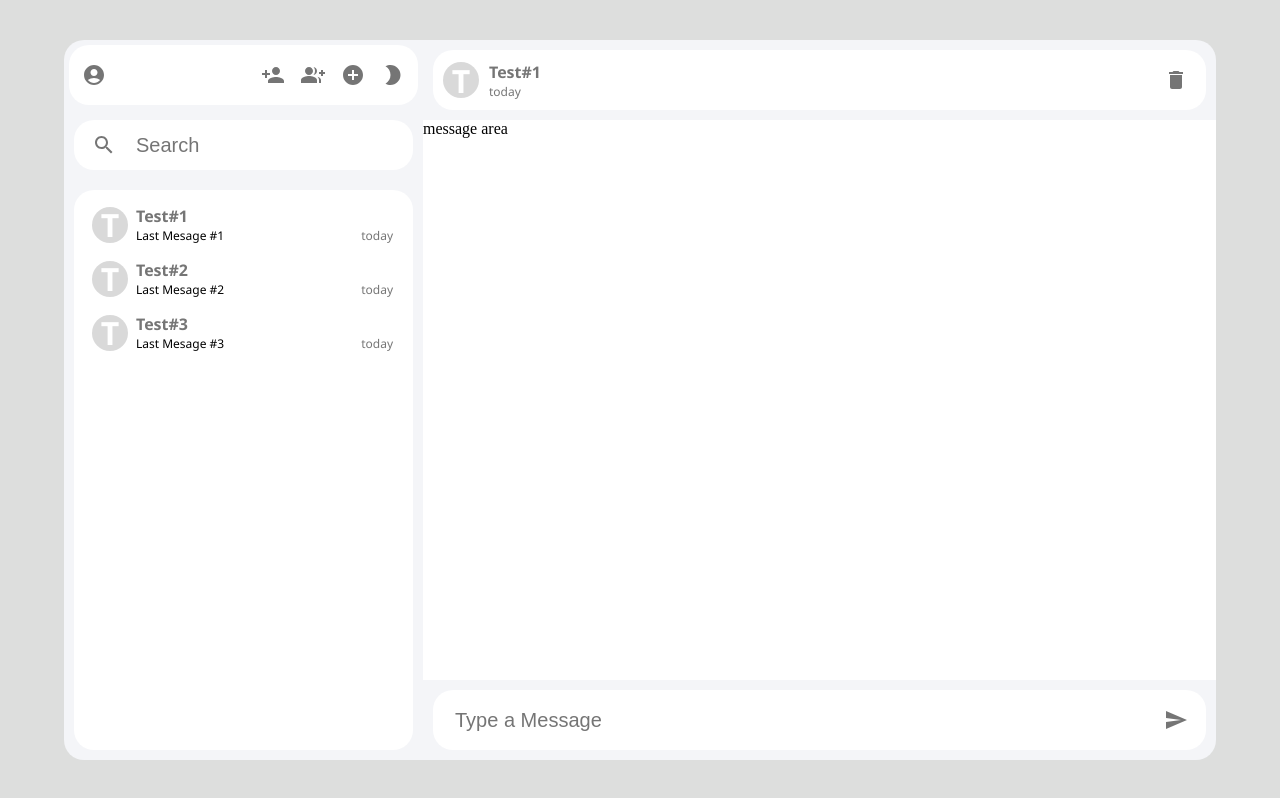
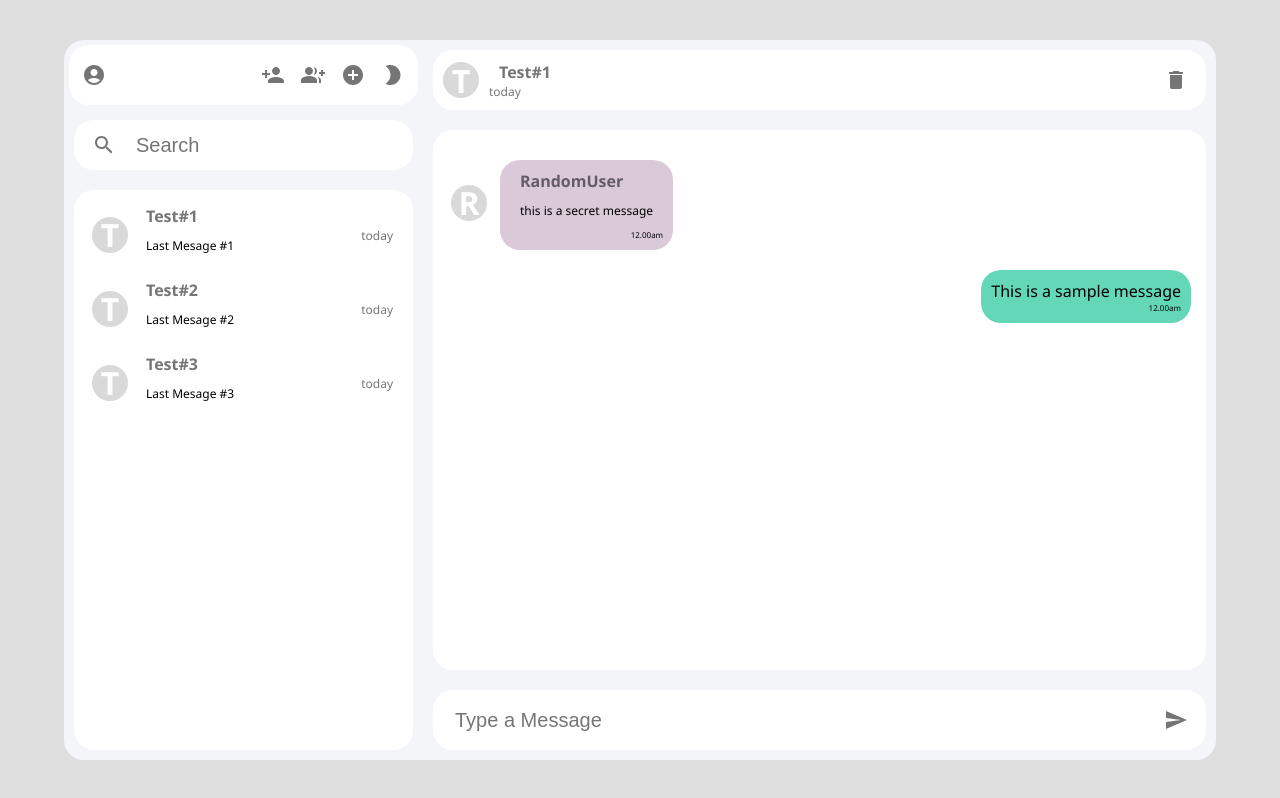
Before and after one commit to Thirukkumaran-S/Live-Chat, a React (Create React App) app: page / in a window 1280 px wide. Built offline with nearby package versions, Linux system fonts and the light colour scheme.

Commit message:
front-end message others and message self UI completed

```diff
--- a/src/Components/ChatArea.js
+++ b/src/Components/ChatArea.js
@@ -1,31 +1,34 @@
-import React from 'react'
-import DeleteIcon from '@mui/icons-material/Delete';
-import { IconButton } from '@mui/material';
-import SendIcon from '@mui/icons-material/Send';
-
-function ChatArea({props}) {
+import React from "react";
+import DeleteIcon from "@mui/icons-material/Delete";
+import { IconButton } from "@mui/material";
+import SendIcon from "@mui/icons-material/Send";
+import MessageOthers from "./MessageOthers";
+import MessageSelf from "./MessageSelf";
+function ChatArea({ props }) {
   return (
-    <div className='chatarea-container'>
-        <div className='chatarea-header'>
-            <p className='con-icon'>{props.name[0]}</p>
-            <div className='header-text'>
-                <p className='con-title'>{props.name}</p>
-                <p className='con-timeStamp'>{props.timeStamp}</p>
+    <div className="chatarea-container">
+      <div className="chatarea-header">
+        <p className="con-icon">{props.name[0]}</p>
+        <div className="header-text">
+          <p className="con-title">{props.name}</p>
+          <p className="con-timeStamp">{props.timeStamp}</p>
         </div>
         <IconButton>
-                <DeleteIcon/>
+          <DeleteIcon />
         </IconButton>
-
       </div>
-        <div className='messages-container'>message area</div>
-        <div className='text-input-area'>
-            <input placeholder='Type a Message' className='search-box'/>
+      <div className="messages-container">
+        <MessageOthers />
+        <MessageSelf />
+      </div>
+      <div className="text-input-area">
+        <input placeholder="Type a Message" className="search-box" />
         <IconButton>
-                <SendIcon/>
+          <SendIcon />
         </IconButton>
       </div>
     </div>
-  )
+  );
 }
 
-export default ChatArea
+export default ChatArea;
--- /dev/null
+++ b/src/Components/MessageOthers.js
@@ -0,0 +1,20 @@
+import React from 'react'
+import "./myStyles.css"
+
+function MessageOthers() {
+    var props1={name:"RandomUser",message:"this is a secret message",}
+  return (
+    <div className='other-message-container'>
+        <div className='conversation-container'>
+            <p className='con-icon'>{props1.name[0]}</p>
+            <div className='other-text-content'>
+                <p className='con-title'>{props1.name}</p>
+                <p className='con-lastMessage'>{props1.message}</p>
+                <p className='self-timeStamp'>12.00am</p>
+            </div>
+        </div>
+    </div>
+  )
+}
+
+export default MessageOthers
--- a/src/Components/MessageSelf.js
+++ b/src/Components/MessageSelf.js
@@ -1,8 +1,13 @@
 import React from 'react'
 
 function MessageSelf() {
+  var props2={name:"You",message:"This is a sample message"}
   return (
-    <div className='self-message-container'>MessageSelf</div>
+    <div className='self-message-container'>
+      <div className='messageBox'><p>{props2.message}</p>
+        <p className='self-timeStamp'>12.00am</p>
+      </div>
+    </div>
   )
 }
 
--- a/src/Components/myStyles.css
+++ b/src/Components/myStyles.css
@@ -94,6 +94,7 @@
     grid-area: 1/2/2/4;
     font-weight: bold;
     color: rgba(0, 0, 0, 0.54);
+    padding-left: 10px;
 }
 
 .con-timeStamp
@@ -108,6 +109,9 @@
 {
     font-family: "Segoe UI", Tahoma,'Segoe UI', Tahoma, Geneva, Verdana, sans-serif;
     font-size: 0.75rem;
+    padding-left: 10px;
+    padding: 10px 10px;
+
 }
 
 .chatarea-container
@@ -140,6 +144,9 @@
 {
     background-color: white;
     flex: 1;
+    padding: 10px 10px;
+    margin: 10px;
+    border-radius: 20px;
 }
 
 .text-input-area
@@ -152,3 +159,41 @@
     justify-content: space-between;
 
 }
+.self-message-container
+{
+    display: flex;
+    justify-content: flex-end;
+}
+
+.other-text-content
+{
+    background-color: #d9c9d9;
+    padding: 10px 10px;
+    margin: 5px;
+    border-radius: 20px;
+    width: max-content;
+    margin-top: 10px;
+    display: flex;
+    flex-direction: column;
+
+}
+.messageBox
+{
+    display: flex;
+    flex-direction: column;
+    background-color: #63d7b8;
+    width: max-content;
+    padding: 10px 10px;
+    margin: 5px;
+    border-radius: 20px;
+    font-family: 'Segoe UI', Tahoma, Geneva, Verdana, sans-serif;
+}
+
+.self-timeStamp
+{
+    align-self: flex-end;
+    font-size: 0.5rem;
+    font-weight: lighter;
+    font-family: 'Segoe UI', Tahoma, Geneva, Verdana, sans-serif;
+
+}
```
Lines whose indentation alone changed are shown as unchanged.
